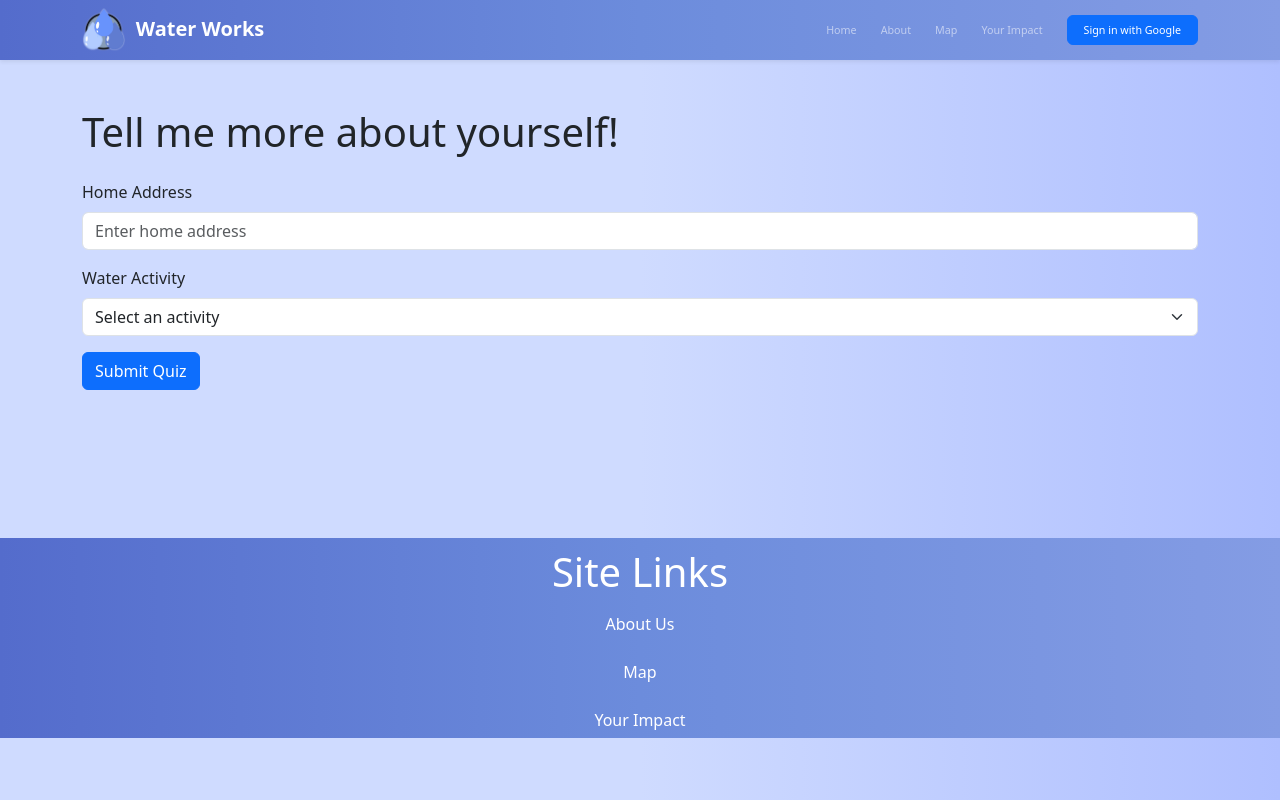
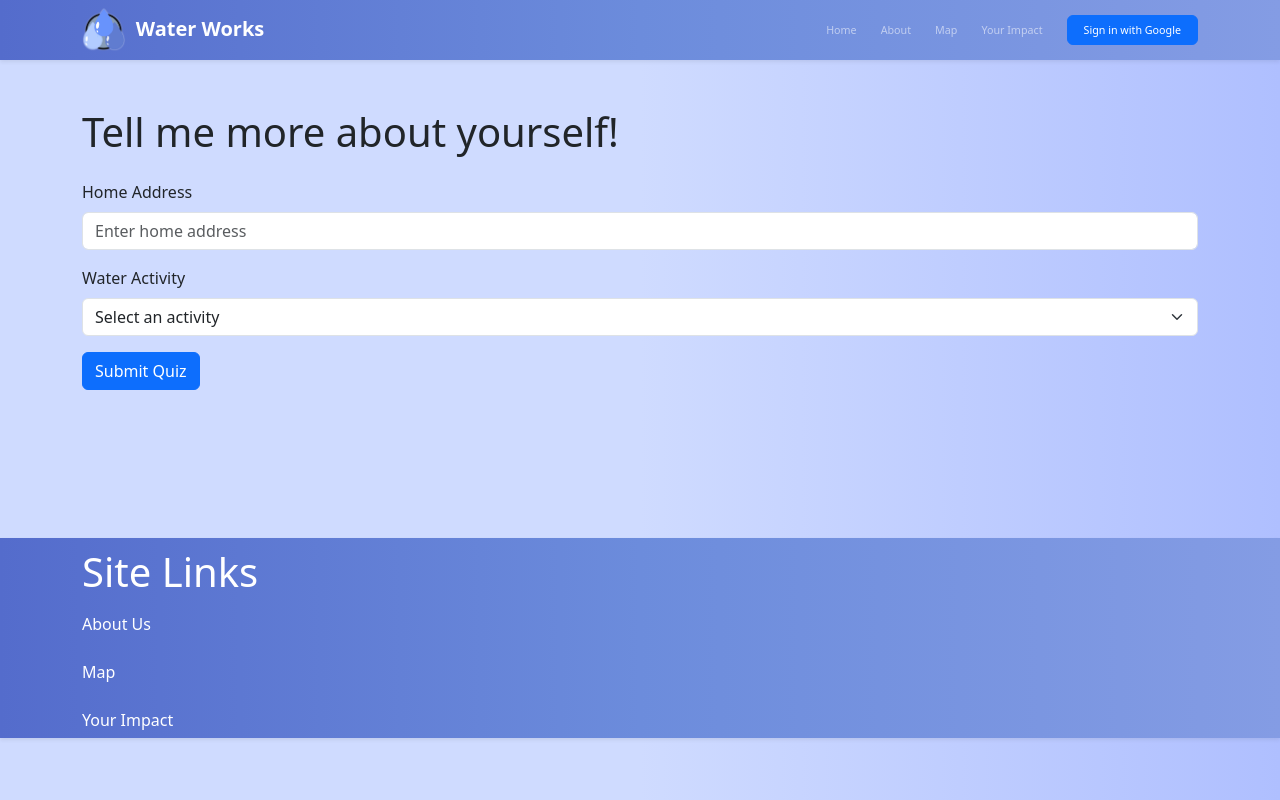
Before and after one commit to UW-INFO442-WI26/water-works, a React (Vite) app: page /quiz in a window 1280 px wide. Built offline with nearby package versions, Linux system fonts and the light colour scheme.

Commit message:
additions to footer detailing

```diff
--- a/src/App.jsx
+++ b/src/App.jsx
@@ -99,14 +99,14 @@ function HomePage() {
 function Footer() {
 
 return (
-<footer className="footer">
+<footer className="footer bg-dark shadow-sm sticky-top">
   <div className="container">
     <h1>
       Site Links
     </h1>
 
-    <div>
-      <ul className='navbar-nav ms-auto gap-lg-2'>
+    <div className='' id='mainNav'>
+      <ul className='navbar-nav footer-foot ms-auto gap-lg-2'>
         <li className='nav-items'>
           <NavLink to='/about' className='nav-link'>About Us</NavLink>
         </li>
--- a/src/css/index.css
+++ b/src/css/index.css
@@ -77,7 +77,15 @@ html {
   color: white;
   width: 100%;
   background: linear-gradient(90deg, #546ccc, #6c8cdc, #849ce4); /* Same backgroud color as navbar */
-  text-align: center;
+  text-align: left;
+}
+
+.footer .foot-link {
+  font-size: 1rem;
+}
+
+.footer .btn {
+  font-size: 0.95rem;
 }
 
 * {
@@ -100,8 +108,16 @@ html {
 
 /* Footer CSS */
 
-.footer .footer-link:hover {
+.footer .foot-link:hover {
   text-decoration: underline;
+}
+
+.footer .foot-link {
+    font-size: 0.67rem;
+  }
+
+.footer .btn {
+  font-size: 0.67rem;
 }
 
 .navbar-brand img {
```
